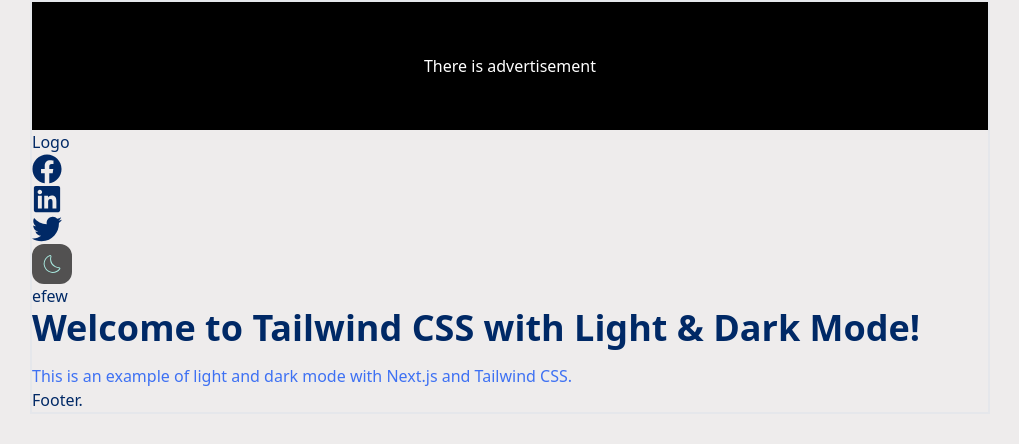
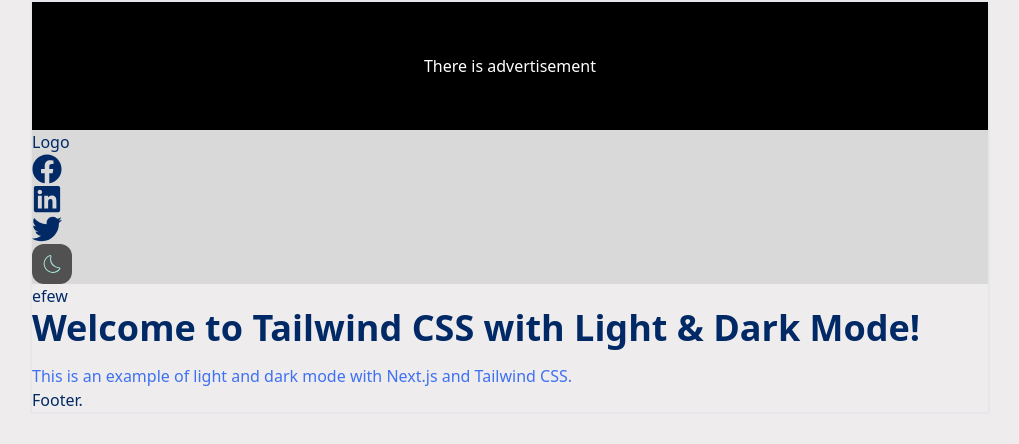
Before and after one commit to khachatryanhovhannes/news-website, a Next.js app: page / in a window 1280 px wide. Shown: the top 444 px of the page, without its empty margins (130-1149 px from the left). Built offline with nearby package versions, Linux system fonts and the light colour scheme.

Commit message:
develop: Adding background top nav

```diff
--- a/components/molecules/top_nav/index.tsx
+++ b/components/molecules/top_nav/index.tsx
@@ -2,7 +2,7 @@ import { Logo, SocialIcons, ThemeToggle } from "@/components/atoms";
 
 export default function TopNav() {
   return (
-    <div>
+    <div className="bg-background-secondary-light dark:bg-background-secondary-dark">
       <Logo />
       <SocialIcons />
       <ThemeToggle />
```
